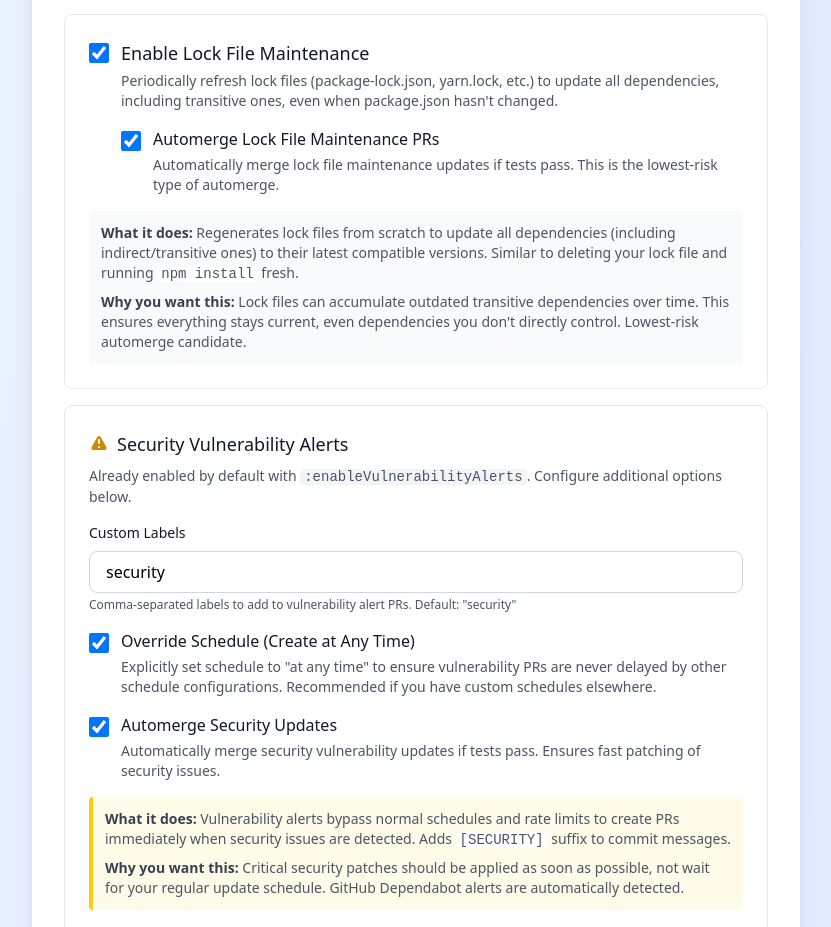
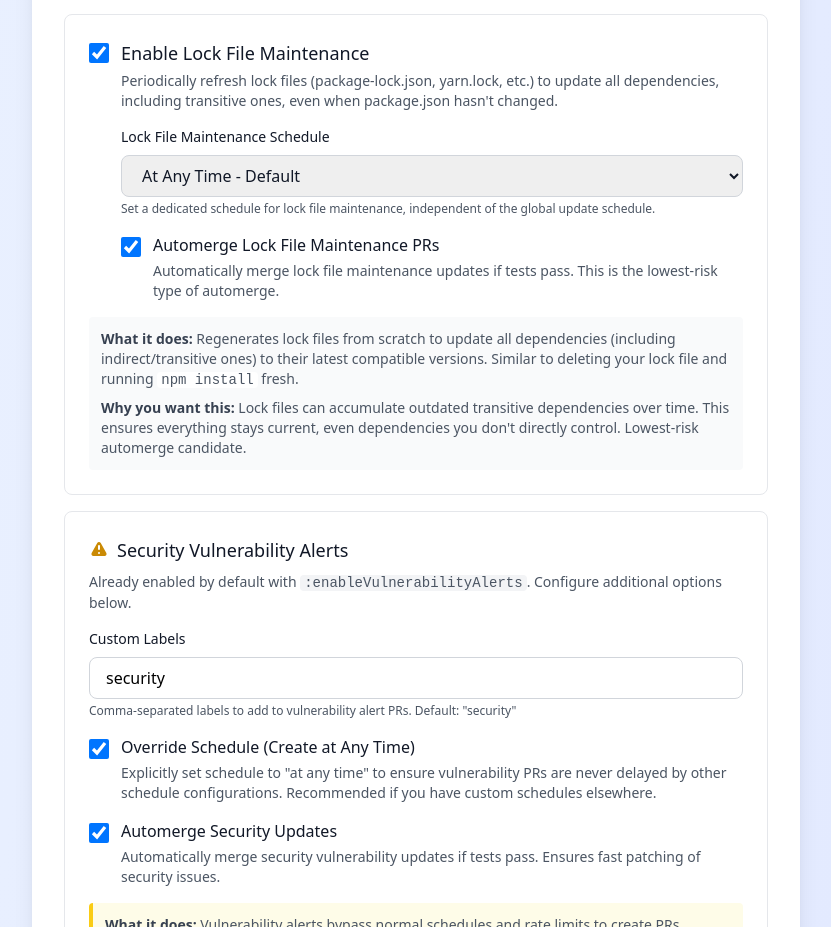
Before and after one commit to oglimmer/start-renovate, a Nuxt app in the folder frontend/: page / in a window 1280 px wide. Shown: the part 5120-6047 px from the top of the page, without its empty margins (224-1055 px from the left). Built offline with nearby package versions, Linux system fonts and the light colour scheme.

Commit message:
Add lock file maintenance scheduling options to configuration in app.vue

```diff
--- a/frontend/app/app.vue
+++ b/frontend/app/app.vue
@@ -849,8 +849,30 @@
                 </div>
               </div>
 
-              <!-- Automerge Checkbox -->
+              <!-- Schedule and Automerge Options -->
               <div v-if="config.lockFileMaintenance.enabled" class="ml-8 space-y-4">
+                <!-- Schedule Selector -->
+                <div>
+                  <label for="lockfile-schedule" class="block text-sm font-medium text-gray-900 mb-2">
+                    Lock File Maintenance Schedule
+                  </label>
+                  <select
+                    id="lockfile-schedule"
+                    v-model="config.lockFileMaintenance.schedule"
+                    class="w-full px-4 py-2 border border-gray-300 rounded-lg focus:ring-2 focus:ring-indigo-500 focus:border-indigo-500 text-gray-900"
+                  >
+                    <option value="at-any-time">At Any Time - Default</option>
+                    <option value="weekly">Once per Week (Monday before 5am)</option>
+                    <option value="monthly">Once per Month (First day before 5am)</option>
+                    <option value="weekends">Weekends Only</option>
+                    <option value="outside-business-hours">Outside Business Hours (Evenings + Weekends)</option>
+                  </select>
+                  <p class="text-xs text-gray-600 mt-1">
+                    Set a dedicated schedule for lock file maintenance, independent of the global update schedule.
+                  </p>
+                </div>
+
+                <!-- Automerge Checkbox -->
                 <div class="flex items-start">
                   <input
                     id="lockfile-automerge"
@@ -1301,6 +1323,7 @@ interface RenovateConfig {
   minimumReleaseAge: 'never' | '3-days' | '7-days' | '14-days'
   lockFileMaintenance: {
     enabled: boolean
+    schedule: 'at-any-time' | 'weekly' | 'monthly' | 'weekends' | 'outside-business-hours'
     automerge: boolean
   }
   vulnerabilityAlerts: {
@@ -1340,6 +1363,7 @@ const config = ref<RenovateConfig>({
   minimumReleaseAge: 'never',
   lockFileMaintenance: {
     enabled: true,
+    schedule: 'at-any-time',
     automerge: true
   },
   vulnerabilityAlerts: {
@@ -1527,11 +1551,17 @@ const generatedConfig = computed(() => {
       enabled: true
     }
 
-    // Copy global schedule to lockFileMaintenance (it doesn't inherit automatically)
-    if (configObject.schedule) {
-      configObject.lockFileMaintenance.schedule = configObject.schedule
+    // Use the dedicated lock file maintenance schedule
+    if (config.value.lockFileMaintenance.schedule !== 'at-any-time') {
+      const lockFileScheduleMap: Record<string, string[]> = {
+        'weekly': ['before 5am on monday'],
+        'monthly': ['before 5am on the first day of the month'],
+        'weekends': ['every weekend'],
+        'outside-business-hours': ['after 6pm every weekday', 'before 9am every weekday', 'every weekend']
+      }
+      configObject.lockFileMaintenance.schedule = lockFileScheduleMap[config.value.lockFileMaintenance.schedule]
     } else {
-      // If no global schedule set, use "at any time" to override the default weekly schedule
+      // Use "at any time" to override the default weekly schedule
       configObject.lockFileMaintenance.schedule = ['at any time']
     }
 
```
